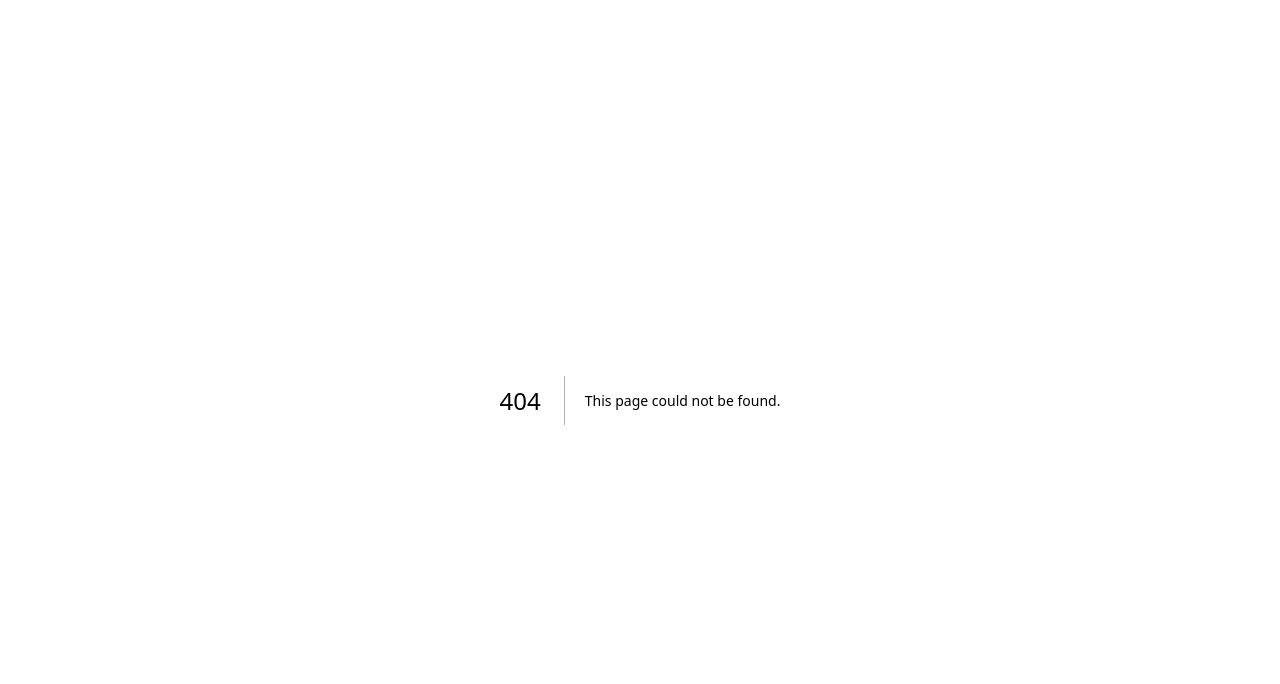
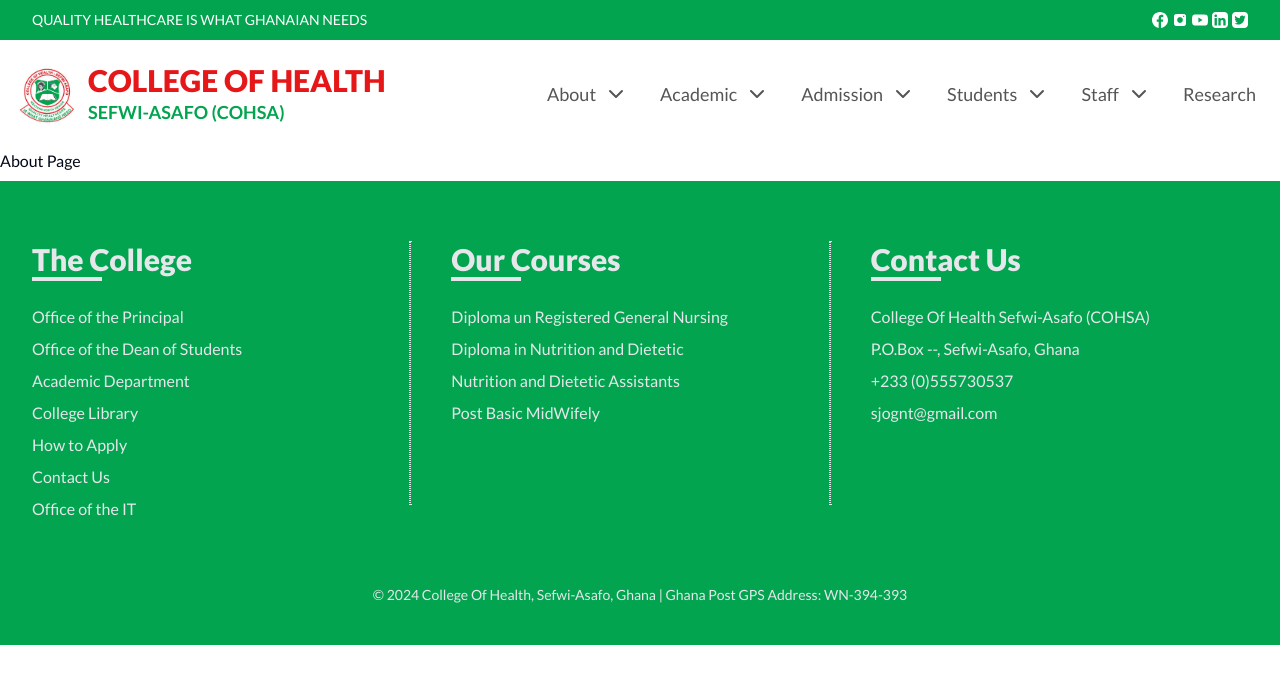
Before and after one commit to Appiah-K-Miracle/asafo-nursing-school, a Next.js app: page /about in a window 1280 px wide. Before the commit this address had no page. Shown: the top 684 px of the page. Built offline with nearby package versions, Linux system fonts and the light colour scheme.

Commit message:
Added another section to the home

```diff
--- /dev/null
+++ b/app/about/page.tsx
@@ -0,0 +1,11 @@
+import React from 'react';
+
+function AboutPage() {
+    return (
+        <div>
+            <h1>About Page</h1>
+        </div>
+    );
+}
+
+export default AboutPage;
--- a/app/layout.tsx
+++ b/app/layout.tsx
@@ -2,6 +2,9 @@
 import { Lato } from "next/font/google";
 import "./globals.css";
 import {ReactNode} from "react";
+import Heading from "@/components/Heading";
+import MainNavBar from "@/components/MainNavBar";
+import Footer from "@/components/Footer";
 
 
 const lato = Lato({
@@ -22,7 +25,12 @@
   return (
     <html lang="en">
 
-      <body className={lato.className}>{children}</body>
+      <body className={lato.className}>
+      <Heading />
+      <MainNavBar/>
+      {children}
+      <Footer/>
+      </body>
     </html>
   );
 }
--- a/app/page.tsx
+++ b/app/page.tsx
@@ -1,29 +1,29 @@
 
 import Heading from "@/components/Heading";
 
-import MainNavBar from "@/components/MainNavBar";
+
 import {CarouselHome} from "@/components/Carousel";
 import AddressNote from "@/components/addressNote";
 import NewsPage from "@/components/NewsPage";
 import EventsAnnounce from "@/components/eventsAnnounce";
 import Media from "@/components/media";
 import Spotlight from "@/components/spotlight";
-import Footer from "@/components/Footer";
+
 import QuickNote from "@/components/quickNote";
 
 export default function Home() {
   return (
-      <main>
-        <Heading />
-          <MainNavBar/>
+      <main className="bg-white">
+
           <CarouselHome/>
           <AddressNote/>
           <NewsPage/>
           <EventsAnnounce/>
           <Media/>
+          <QuickNote/>
           <Spotlight/>
-          <QuickNote/>
-        <Footer/>
+
+
       </main>
   );
 }
--- a/components/quickNote.tsx
+++ b/components/quickNote.tsx
@@ -3,12 +3,13 @@
 
 const QuickNote = () => {
     return (
-        <section className="w-full bg-TeiColor">
-            <div className="text-white p-20 text-center capitalize">
-                <h2 className="text-4xl font-extrabold uppercase">How to Apply</h2>
-                <p>INFORMATION ON HOW TO PURCHASE and FILL the FORMS </p>
-                <div>
-                    <Button className="text-white">Read More</Button>
+        <section className="w-full bg-TeiColor mt-7 bg-opacity-90">
+            <div className="text-white p-10 md:p-20 text-center capitalize">
+                <h2 className="text-2xl md:text-4xl font-extrabold uppercase">How to Apply</h2>
+                <p className="text-xl md:uppercase font-bold text-center pb-4">Information on how to purchase and fill the forms. </p>
+                <div className="flex gap-2 justify-center">
+                    <Button className="text-white border border-primaryColor bg-primaryColor">Read More</Button>
+                    <Button className="text-white border border-secondaryColor bg-secondaryColor">Contact Us</Button>
                 </div>
             </div>
 
```
